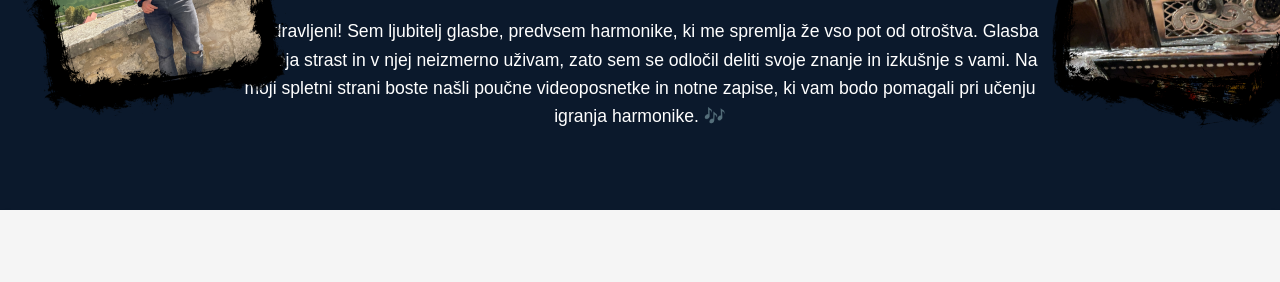
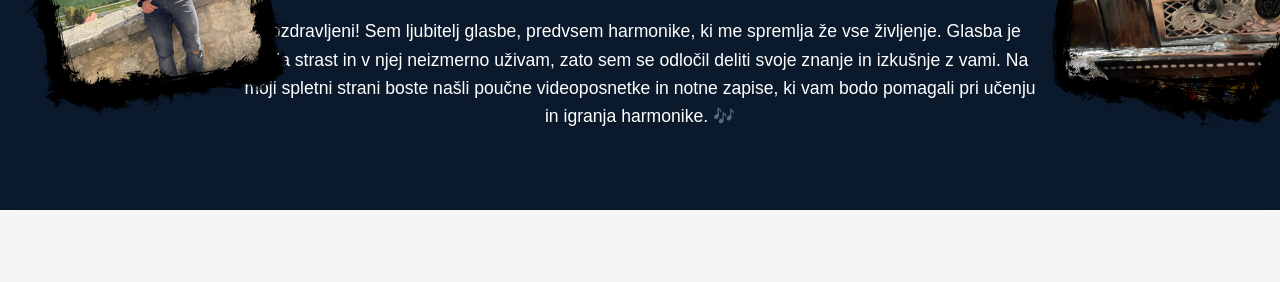
Before and after one commit to Tjas13/zapiskiharmonike, a plain HTML site: page index.html in a window 1280 px wide. Shown: the part 219-501 px from the top of the page. Drawn offline with nearby package versions, Linux system fonts and the light colour scheme.

Commit message:
Add files via upload

```diff
--- a/index.html
+++ b/index.html
@@ -22,9 +22,9 @@
             <div class="header-center">
                 <h1>Dobrodošli!</h1>
                 <h2>O meni</h2>
-                <p>Pozdravljeni! Sem ljubitelj glasbe, predvsem harmonike, ki me spremlja že vso pot od otroštva. Glasba je moja strast in v njej neizmerno uživam,
-                   zato sem se odločil deliti svoje znanje in izkušnje s vami. Na moji spletni strani boste našli poučne videoposnetke in notne zapise, ki vam bodo pomagali
-                   pri učenju igranja harmonike. 🎶</p>
+                <p>Pozdravljeni! Sem ljubitelj glasbe, predvsem harmonike, ki me spremlja že vse življenje. Glasba je moja strast in v njej neizmerno uživam,
+                   zato sem se odločil deliti svoje znanje in izkušnje z vami. Na moji spletni strani boste našli poučne videoposnetke in notne zapise, ki vam bodo pomagali
+                   pri učenju in igranja harmonike. 🎶</p>
             </div>
 
             <!-- Right Image -->
```
